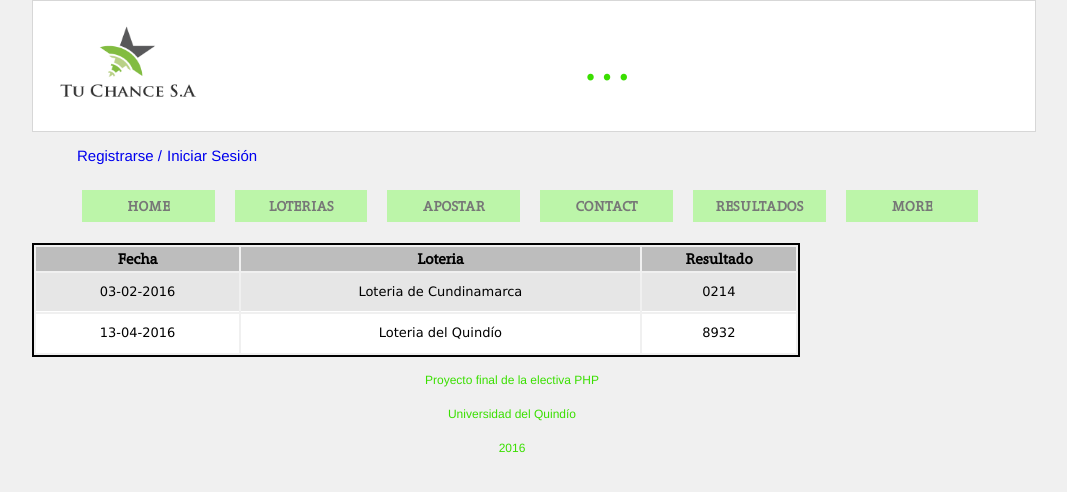
After one commit to luchoestvalencia/proyectophp, a PHP site: page /resultado.html in a window 1280 px wide. The commit adds this page. Shown: the top 492 px of the page, without its empty margins (128-1195 px from the left). Run offline with PHP 8.4, Linux system fonts and the light colour scheme.

Commit message:
Versión 1.7
Se realizo en código html y css de resultado

```diff
--- a/apostar.html
+++ b/apostar.html
@@ -30,7 +30,7 @@
 				</ul>
 			</li>
 			<li><a href="#">CONTACT</a></li>
-			<li><a href="#">RESULTADOS</a></li>
+			<li><a href="./resultado.html">RESULTADOS</a></li>
 			<li><a href="#">MORE</a></li>
 		</ul>
 	</nav>
--- a/apostar2.html
+++ b/apostar2.html
@@ -30,7 +30,7 @@
 				</ul>
 			</li>
 			<li><a href="#">CONTACT</a></li>
-			<li><a href="#">RESULTADOS</a></li>
+			<li><a href="./resultado.html">RESULTADOS</a></li>
 			<li><a href="#">MORE</a></li>
 		</ul>
 	</nav>
--- a/css/main.css
+++ b/css/main.css
@@ -226,7 +226,7 @@ width: 1%;
 table {
 font-family: "Lucida Sans Unicode", "Lucida Grande", Sans-Serif;
 width: 100%;
-border-collapse: collapse;
+
 }
 
 td {
@@ -242,3 +242,25 @@ border-bottom: 1px solid #fff;
      text-decoration: none;
      text-align: center;
  }
+ .tablaResultado {
+     border: 2px solid #000;
+     text-align: center;
+     width: 80%;
+
+ }
+ .tablaResultado th {
+    background-color: #BDBDBD;
+    font-family:Grandesign;
+    font-size: 15px;
+}
+ .tablaResultado  tr:nth-child(odd) {
+    background-color: white;
+}
+
+ .tablaResultado  tr:nth-child(even) {
+    background-color: #E6E6E6;
+}
+div.tablaResultado table {
+margin: 0 auto;
+text-align: left;
+}
--- a/index.html
+++ b/index.html
@@ -31,7 +31,7 @@
 				</ul>
 			</li>
 			<li><a href="#">CONTACT</a></li>
-			<li><a href="#">RESULTADOS</a></li>
+			<li><a href="./resultado.html">RESULTADOS</a></li>
 			<li><a href="#">MORE</a></li>
 		</ul>
 	</nav>
--- a/iniciar.html
+++ b/iniciar.html
@@ -32,7 +32,7 @@
 				</ul>
 			</li>
 			<li><a href="#">CONTACT</a></li>
-			<li><a href="#">RESULTADOS</a></li>
+			<li><a href="./resultado.html">RESULTADOS</a></li>
 			<li><a href="#">MORE</a></li>
 		</ul>
 	</nav>
--- a/misApuestas.html
+++ b/misApuestas.html
@@ -30,7 +30,7 @@
 				</ul>
 			</li>
 			<li><a href="#">CONTACT</a></li>
-			<li><a href="#">RESULTADOS</a></li>
+			<li><a href="./resultado.html">RESULTADOS</a></li>
 			<li><a href="#">MORE</a></li>
 		</ul>
 	</nav>
--- /dev/null
+++ b/resultado.html
@@ -0,0 +1,74 @@
+<!doctype html>
+<meta charset="utf-8" />
+<html>
+<head>
+		<title>Apuestas</title><link rel="stylesheet" type="text/css" href="css/main.css">
+		<script type="text/javascript" src="js/jquery.min.js" ></script>
+
+</head>
+<body>
+	<header class="cabecera">
+		<div class="superior">
+			<div class="slogan"></div>
+			<div class="aside"><h2>. . .</h2></div>
+		</div>
+		<nav class="registro">
+			<ul>
+				<li><a href="#">Registrarse /</a></li>
+				<li><a href="./iniciar.html">Iniciar Sesión</a></li>
+			</ul>
+		</nav>
+
+	</br>
+	<nav class="menu">
+		<ul>
+			<li><a href="./index.html">HOME</a></li>
+			<li><a href="#">LOTERIAS</a></li>
+			<li><a href="./apostar.html">APOSTAR</a>
+				<ul>
+					<li><a href="./chance.html">CHANCE</a></li>
+					<li><a href="./zodiaco.html">ZODIACO</a></li>
+				</ul>
+			</li>
+			<li><a href="#">CONTACT</a></li>
+			<li><a href="./resultado.html">RESULTADOS</a></li>
+			<li><a href="#">MORE</a></li>
+		</ul>
+	</nav>
+</header>
+<div style="text-align:center;">
+	<table class="tablaResultado">
+		<tr>
+			<th>Fecha</th>
+			<th>Loteria</th>
+			<th>Resultado</th>
+		</tr>
+
+		<tr>
+			<td>03-02-2016</td>
+			<td>Loteria de Cundinamarca</td>
+			<td>0214</td>
+		</tr>
+		<tr>
+			<td>13-04-2016</td>
+			<td>Loteria del Quindío</td>
+			<td>8932</td>
+		</tr>
+
+	</table>
+	</div>
+
+	<footer>
+
+		<p>Proyecto final de la electiva PHP</p>
+		<p>Universidad del Quindío </p>
+		<p>2016</p>
+
+
+
+	</footer>
+
+</body>
+
+
+</html>
--- a/zodiaco.html
+++ b/zodiaco.html
@@ -30,7 +30,7 @@
 				</ul>
 			</li>
 			<li><a href="#">CONTACT</a></li>
-			<li><a href="#">RESULTADOS</a></li>
+			<li><a href="./resultado.html">RESULTADOS</a></li>
 			<li><a href="#">MORE</a></li>
 		</ul>
 	</nav>
```
